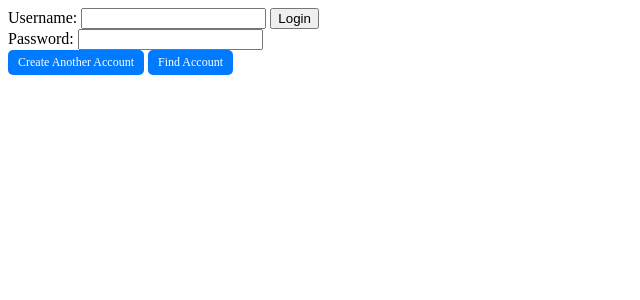
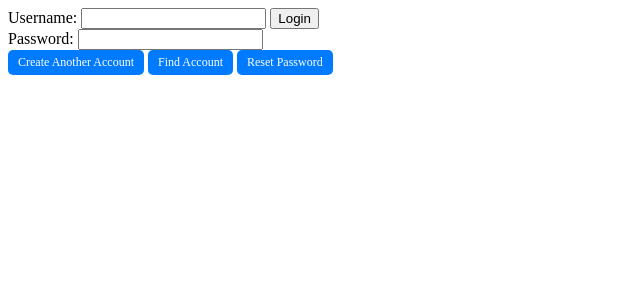
Before and after one commit to f-lab-edu/please-just-texting, a FastAPI app: page /login in a window 1280 px wide. Shown: the top 300 px of the page, without its empty margins (0-640 px from the left). Run offline with FastAPI, Linux system fonts and the light colour scheme; parts of the project's set-up code (start-up, migrations or seed data) failed here and were passed over.

Commit message:
Feat(template): Add reset_password link.
- Add reset_password link to login_form.html.

```diff
--- a/app/templates/login_form.html
+++ b/app/templates/login_form.html
@@ -23,6 +23,9 @@
                 <a href="/find_account" style="display: inline-block; padding: 5px 10px; background-color: #007BFF; color: white; text-align: center; text-decoration: none; border-radius: 5px; font-size: 12px;">
                     Find Account
                 </a>
+                <a href="/reset_password" style="display: inline-block; padding: 5px 10px; background-color: #007BFF; color: white; text-align: center; text-decoration: none; border-radius: 5px; font-size: 12px;">
+                    Reset Password
+                </a>
             </div>
         </form>
     </div>
```
